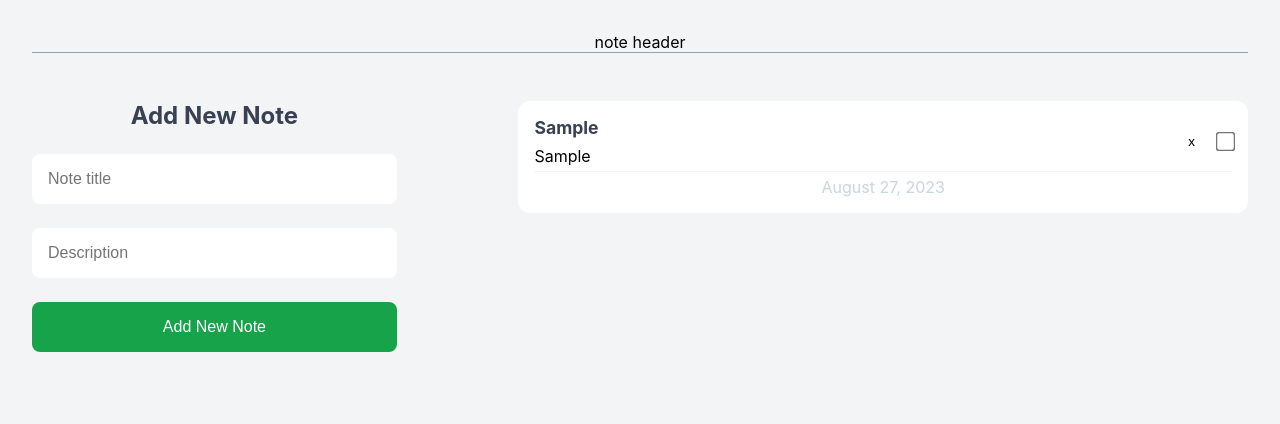
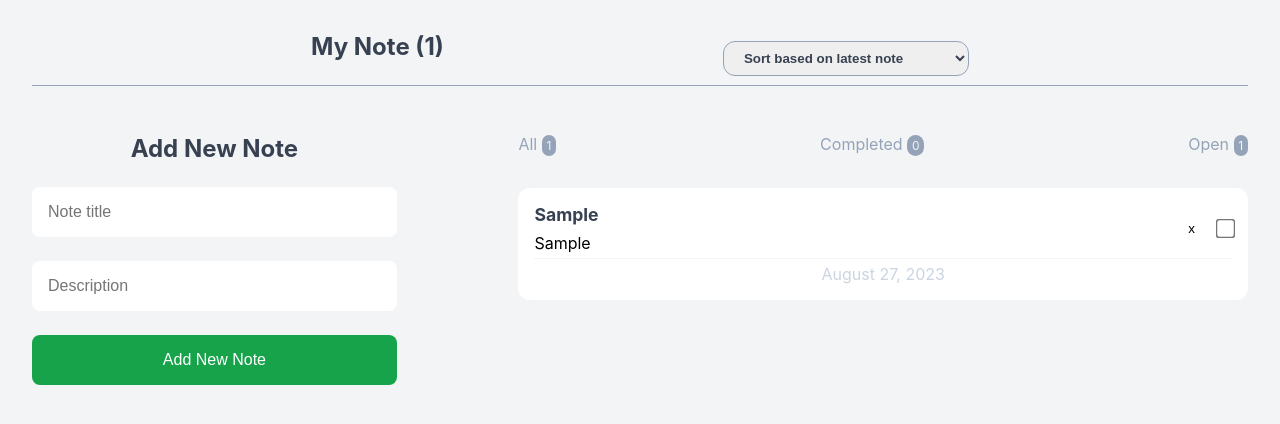
Before and after one commit to AbolghasemTz/noteApp-React, a React (Vite) app: page / in a window 1280 px wide. Both pictures are taken after typing "Sample", "Sample" into the empty fields and a click on the button "Add New Note". Shown: the top 424 px of the page. Built offline with nearby package versions, Linux system fonts and the light colour scheme.

Commit message:
sort and status

```diff
--- a/src/App.jsx
+++ b/src/App.jsx
@@ -2,8 +2,11 @@ import { useState } from "react";
 import "./App.css";
 import AddNewNote from "./components/AddNewNote";
 import NoteList from "./components/NoteList";
+import NoteStatus from "./components/NoteStatus";
+import NoteHeader from "./components/NoteHeader";
 function App() {
   const [notes, setNotes] = useState([]);
+  const [sortBy,setSortBy] = useState("latest");
 
   const handelNote = (newNote) => {
     setNotes((prevState) => [...prevState, newNote]);
@@ -26,16 +29,24 @@ function App() {
       )
     );
   };
+
   return (
     <div className="container">
-      <div className="note-header">note header</div>
+      <NoteHeader
+        notes={notes}
+        sortBy={sortBy}
+        onSort={(e) => setSortBy(e.target.value)}
+      />
+
       <div className="note-app">
         <AddNewNote addNote={handelNote} />
         <div className="note-container">
+          <NoteStatus notes={notes} />
           <NoteList
             notes={notes}
             onDeleteNote={handleDeleteNote}
             onCompleted={handelToggleNote}
+            sortBy={sortBy}
           />
         </div>
       </div>
--- /dev/null
+++ b/src/components/NoteHeader.jsx
@@ -0,0 +1,23 @@
+import React, { useState } from "react";
+
+function NoteHeader({ notes, sortBy, onSort }) {
+
+  return (
+    <div className="note-header">
+      <h2>My Note ({notes.length})</h2>
+
+      <select
+        value={sortBy}
+        onChange={onSort}
+        name=""
+        id=""
+      >
+        <option value="latest">Sort based on latest note</option>
+        <option value="earliest">Sort based on earliest note</option>
+        <option value="completed">Sort based on completed note</option>
+      </select>
+    </div>
+  );
+}
+
+export default NoteHeader;
--- a/src/components/NoteList.jsx
+++ b/src/components/NoteList.jsx
@@ -1,11 +1,19 @@
 import React from 'react'
 import NoteItem from './NoteItem';
 
-function NoteList({notes,onDeleteNote,onCompleted}) {
-    console.log(notes);
+function NoteList({notes,onDeleteNote,onCompleted,sortBy}) {
+
+    let sortedNotes = notes;
+    if(sortBy === "earliest")
+    sortedNotes = [...notes].sort((a,b) => new Date(a.createdAt) - new Date(b.createdAt) )
+
+    if(sortBy === "latest")
+    sortedNotes = [...notes].sort((a,b) => new Date(b.createdAt) - new Date(a.createdAt) )
+    if(sortBy === "completed")
+    sortedNotes =  [...notes].sort((a,b) => Number(a.completed) - Number(b.completed) )
   return (
     <div className='note-list'>
-      {notes.map((n) => {
+      {sortedNotes.map((n) => {
         return <NoteItem key={n.id} note={n} onDeleteNote={onDeleteNote} onCompleted={onCompleted}/>
       })}
     </div>
--- /dev/null
+++ b/src/components/NoteStatus.jsx
@@ -0,0 +1,24 @@
+import React from "react";
+
+function NoteStatus({ notes }) {
+    // dervied state
+  const allNotes = notes.length;
+  const completedNotes = notes.filter((n) => n.completed).length
+  const unCompletedNotes = allNotes  - completedNotes;
+  if(!allNotes) return <h2>No Notes has alrady been added.</h2>
+  return (
+    <ul className="note-status">
+      <li>
+        All <span>{allNotes}</span>
+      </li>
+      <li>
+        Completed <span>{completedNotes}</span>
+      </li>
+      <li>
+        Open <span>{unCompletedNotes}</span>
+      </li>
+    </ul>
+  );
+}
+
+export default NoteStatus;
```
